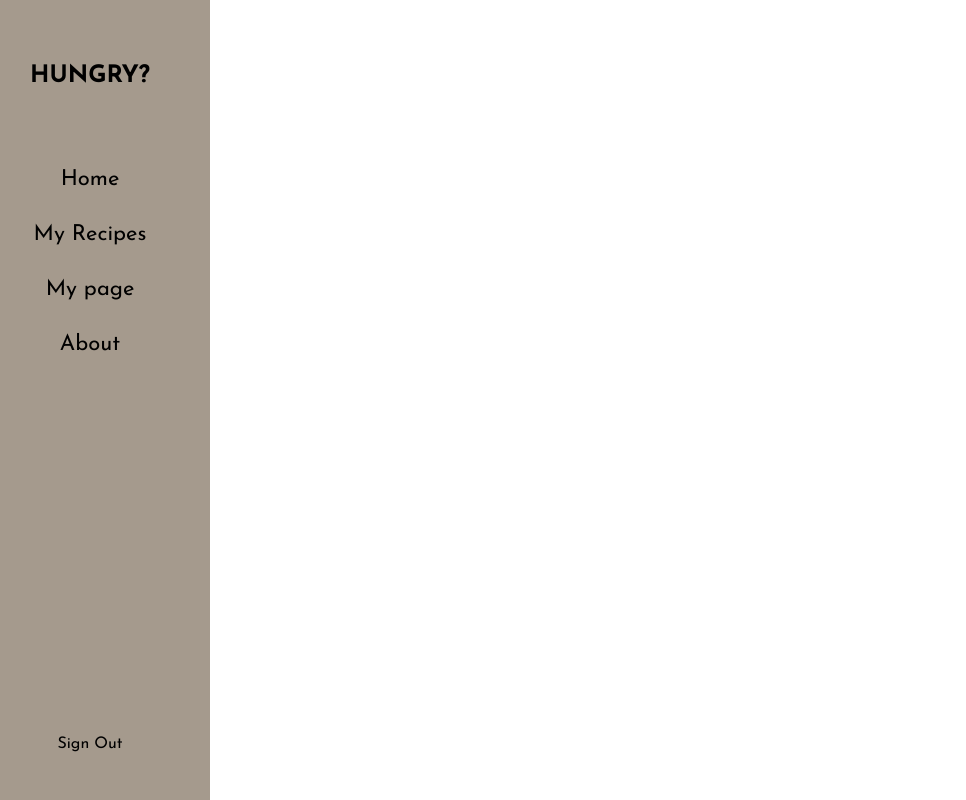
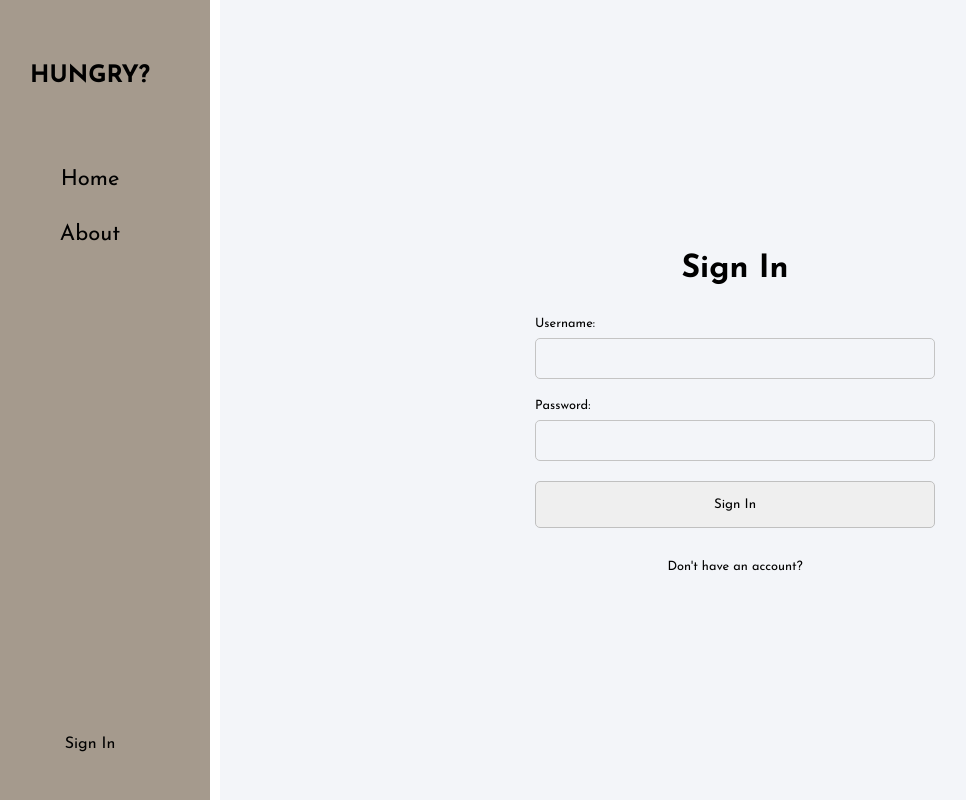
Before and after one commit to codestates/Are-You-Hungry-client, a React (Create React App) app in the folder client/: page / in a window 1280 px wide. Shown: the whole page, without its empty margins (30-996 px from the left). Built offline with nearby package versions, Linux system fonts and the light colour scheme.

Commit message:
Created SignIn page, styled SignIn page, modified SideBar position to fixed

```diff
--- a/client/public/index.css
+++ b/client/public/index.css
@@ -5,10 +5,20 @@
   font-family: "Josefin Sans";
 }
 
+html {
+  height: 100%;
+}
+
 body {
   margin: 0;
   padding: 0;
-  height: 100vh;
+  height: 100%;
+}
+
+#root {
+  margin: 0;
+  padding: 0;
+  height: 100%;
   display: grid;
   grid-template-columns: 240px auto;
   grid-template-areas: "sidebar main";
--- a/client/src/App.css
+++ b/client/src/App.css
@@ -1,7 +1,9 @@
 .sidebar {
   grid-area: sidebar;
+  height: 100%;
 }
 
 .main {
   grid-area: main;
+  height: 100%;
 }
--- a/client/src/App.js
+++ b/client/src/App.js
@@ -1,11 +1,11 @@
 import React from "react";
-import SideBar from "./components/SideBar";
+import SignIn from "./pages/SignIn";
 import "./App.css";
 
 const App = () => {
   return (
     <>
-      <SideBar isLoggedIn={true} />
+      <SignIn />
     </>
   );
 };
--- /dev/null
+++ b/client/src/pages/SignIn.js
@@ -0,0 +1,30 @@
+import React from "react";
+import SideBar from "../components/SideBar";
+import "../styles/SignIn.css";
+
+const SignIn = () => {
+  return (
+    <>
+      <SideBar isLoggedIn={false} />
+      <main class="main">
+        <form className="signin-form">
+          <h2>Sign In</h2>
+          <div className="input-field">
+            <label htmlFor="username">Username:</label>
+            <input type="text" id="username" required />
+          </div>
+          <div className="input-field">
+            <label htmlFor="password">Password: </label>
+            <input type="password" id="password" required />
+          </div>
+          <div className="button">
+            <input type="submit" value="Sign In" />
+          </div>
+          <a href="#">Don't have an account?</a>
+        </form>
+      </main>
+    </>
+  );
+};
+
+export default SignIn;
--- a/client/src/styles/SideBar.css
+++ b/client/src/styles/SideBar.css
@@ -1,16 +1,8 @@
-/* .sidebar {
+.sidebar {
   position: fixed;
-  height: 100vh;
   background-color: rgb(165, 154, 141);
   text-align: center;
   width: 240px;
-} */
-
-.sidebar {
-  position: relative;
-  height: 100%;
-  background-color: rgb(165, 154, 141);
-  text-align: center;
 }
 
 .sidebar h2 {
--- /dev/null
+++ b/client/src/styles/SignIn.css
@@ -0,0 +1,67 @@
+.main {
+  background-color: #f3f5f9;
+  display: flex;
+  justify-content: center;
+  align-items: center;
+}
+
+.main form {
+  width: 400px;
+}
+
+.main form h2 {
+  font-size: 2rem;
+  margin-bottom: 2rem;
+  text-align: center;
+}
+
+form .input-field {
+  width: 100%;
+}
+
+.input-field input[type="text"],
+.input-field input[type="email"],
+.input-field input[type="password"],
+.input-field input[type="tel"] {
+  display: block;
+  border-radius: 5px;
+  width: 100%;
+  border: solid 1px #c4c4c4;
+  margin-bottom: 1.25rem;
+  font-size: 0.9rem;
+  padding: 0.75rem;
+  background-color: #f3f5f9;
+}
+
+.input-field label {
+  display: block;
+  margin-bottom: 0.5rem;
+  font-size: 0.8rem;
+}
+
+.button input {
+  display: block;
+  width: 100%;
+  border: 1px solid silver;
+  padding: 1rem;
+  border-radius: 5px;
+}
+
+.button input:hover {
+  cursor: pointer;
+  background-color: silver;
+}
+
+form a {
+  width: 100%;
+  text-align: center;
+  font-size: 0.8rem;
+  padding-top: 2rem;
+  text-decoration: none;
+  color: black;
+  display: block;
+}
+
+form a:hover {
+  text-decoration: underline;
+}
```
Also changed, not shown: client/src/pages/Login.js (deleted, +0 -13 lines).
